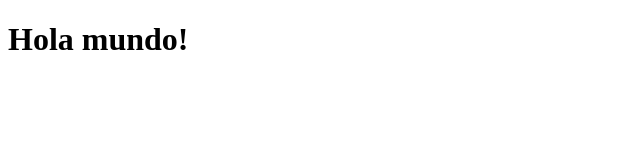
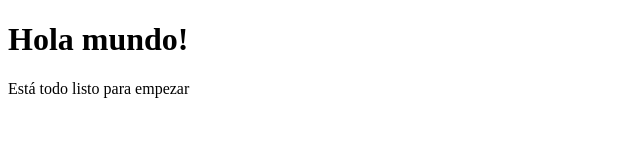
Before and after one commit to macabrutal/new-repo, a plain HTML site: page index.html in a window 1280 px wide. Shown: the whole page, without its empty margins (0-640 px from the left). Drawn offline with Linux system fonts and the light colour scheme.

Commit message:
agregar un p

```diff
--- a/index.html
+++ b/index.html
@@ -8,5 +8,6 @@
 </head>
 <body>
    <h1>Hola mundo!</h1>
+   <p>Está todo listo para empezar</p>
 </body>
 </html>
```
